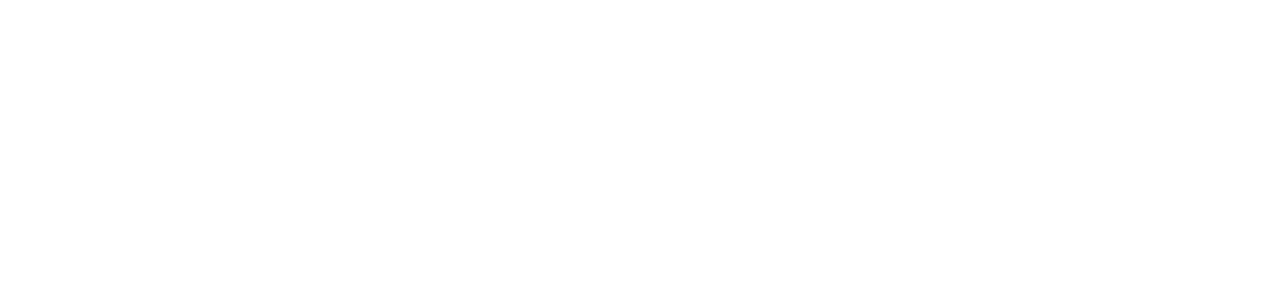
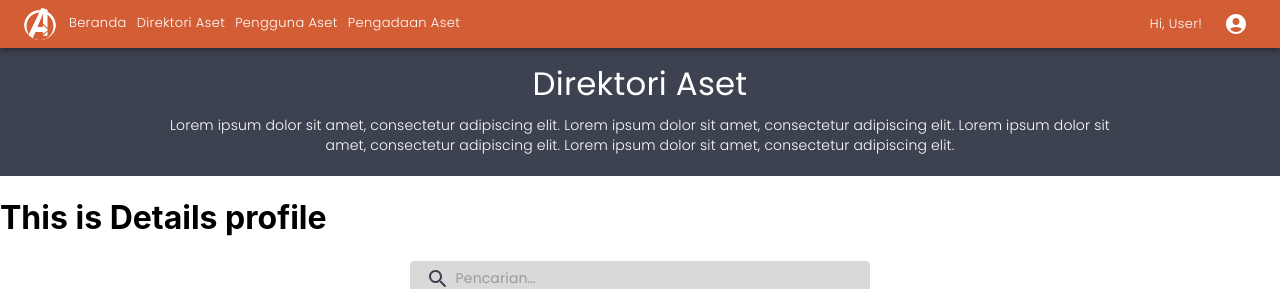
Before and after one commit to alta-sirclo-fe-miratunnisa-umarputri/group5-capstone-project, a React (Create React App) app: page /direktori-aset/profile in a window 1280 px wide. Before the commit this address had no page. Shown: the top 289 px of the page. Built offline with nearby package versions, Linux system fonts and the light colour scheme.

Commit message:
feat: create routing to direktori aset detail

```diff
--- a/src/App.tsx
+++ b/src/App.tsx
@@ -2,12 +2,9 @@ import { ThemeProvider } from "@mui/material";
 import { QueryClient, QueryClientProvider } from "react-query";
 import { Routes, Route } from "react-router-dom";
 
-import Layout from "./components/Layout";
+import Detail from "./components/Modals/Detail";
 import DirektoriAset from "./pages/DirektoriAset";
-import Home from "./pages/Home";
-import Profile from "./pages/Profile";
 import SignIn from "./pages/SignIn";
-import SignUp from "./pages/SignUp";
 import { responsiveFontSize } from "./styles/theme.styles";
 
 const queryClient = new QueryClient();
@@ -17,11 +14,9 @@ const App = () => {
     <QueryClientProvider client={queryClient}>
       <ThemeProvider theme={responsiveFontSize}>
         <Routes>
-          {/* <Route path="/" element={<Layout />}>
-            <Route index element={<Home />} />
-            <Route path="profile" element={<Profile />} />
-          </Route> */}
-          <Route path="direktori-aset" element={<DirektoriAset />} />
+          <Route path="direktori-aset" element={<DirektoriAset />}>
+            <Route path=":id" element={<Detail />} />
+          </Route>
 
           <Route path="sign-in" element={<SignIn />} />
         </Routes>
--- /dev/null
+++ b/src/components/Modals/Detail.tsx
@@ -0,0 +1,8 @@
+import { useParams } from "react-router-dom";
+
+const Detail = () => {
+  const { id } = useParams();
+  return <h1>This is Details {id}</h1>;
+};
+
+export default Detail;
--- a/src/pages/DirektoriAset.tsx
+++ b/src/pages/DirektoriAset.tsx
@@ -1,4 +1,6 @@
 import { Box } from "@mui/material";
+import { Outlet } from "react-router-dom";
+
 import ContentContainer from "../components/ContentContainer";
 import CardAsset from "../components/DirektoriAset/CardAsset";
 import SearchBar from "../components/DirektoriAset/SearchBar";
@@ -16,6 +18,7 @@ const DirektoriAset = () => {
         consectetur adipiscing elit. Lorem ipsum dolor sit amet, consectetur
         adipiscing elit."
       />
+      <Outlet />
 
       <ContentContainer>
         <Box
```
